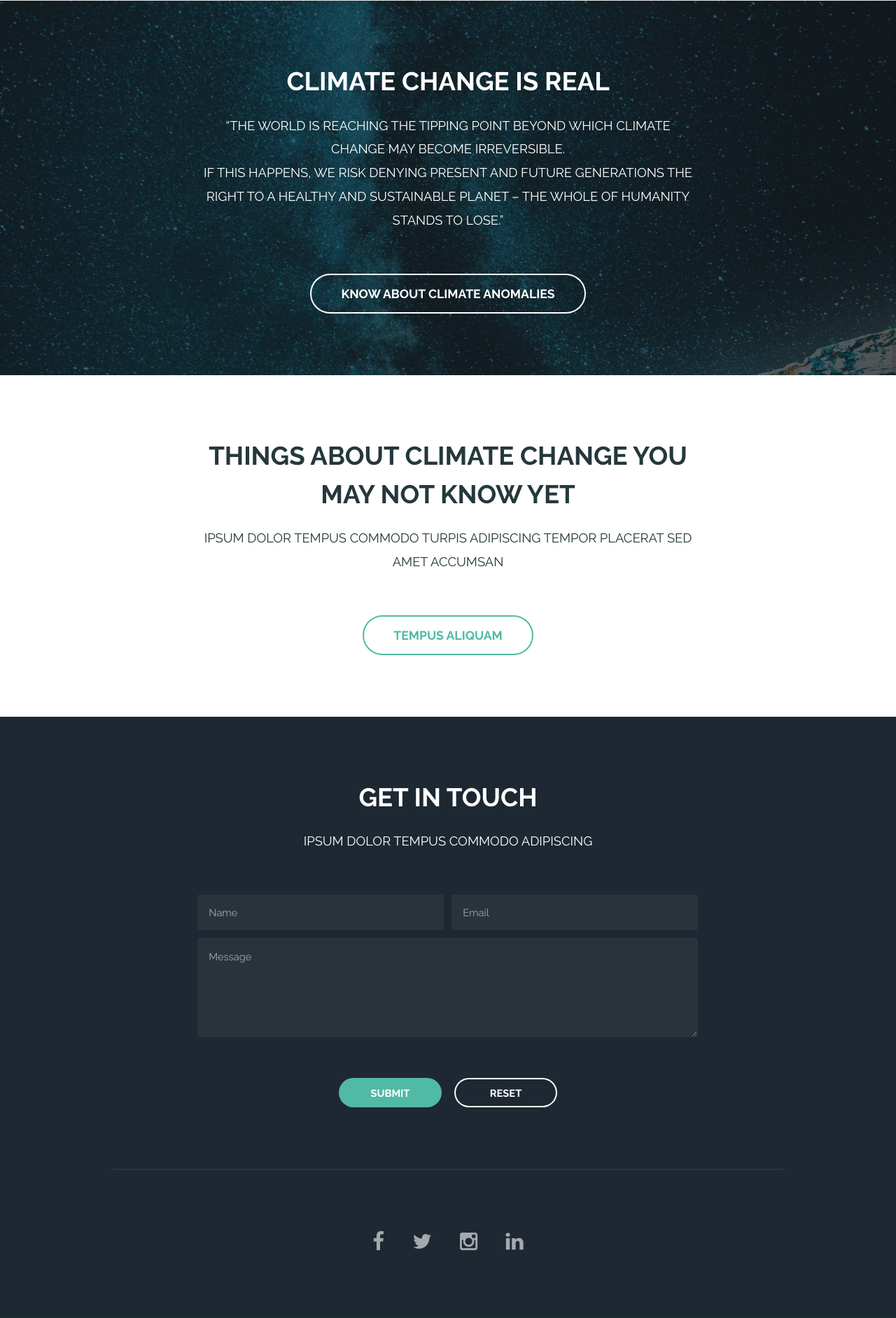
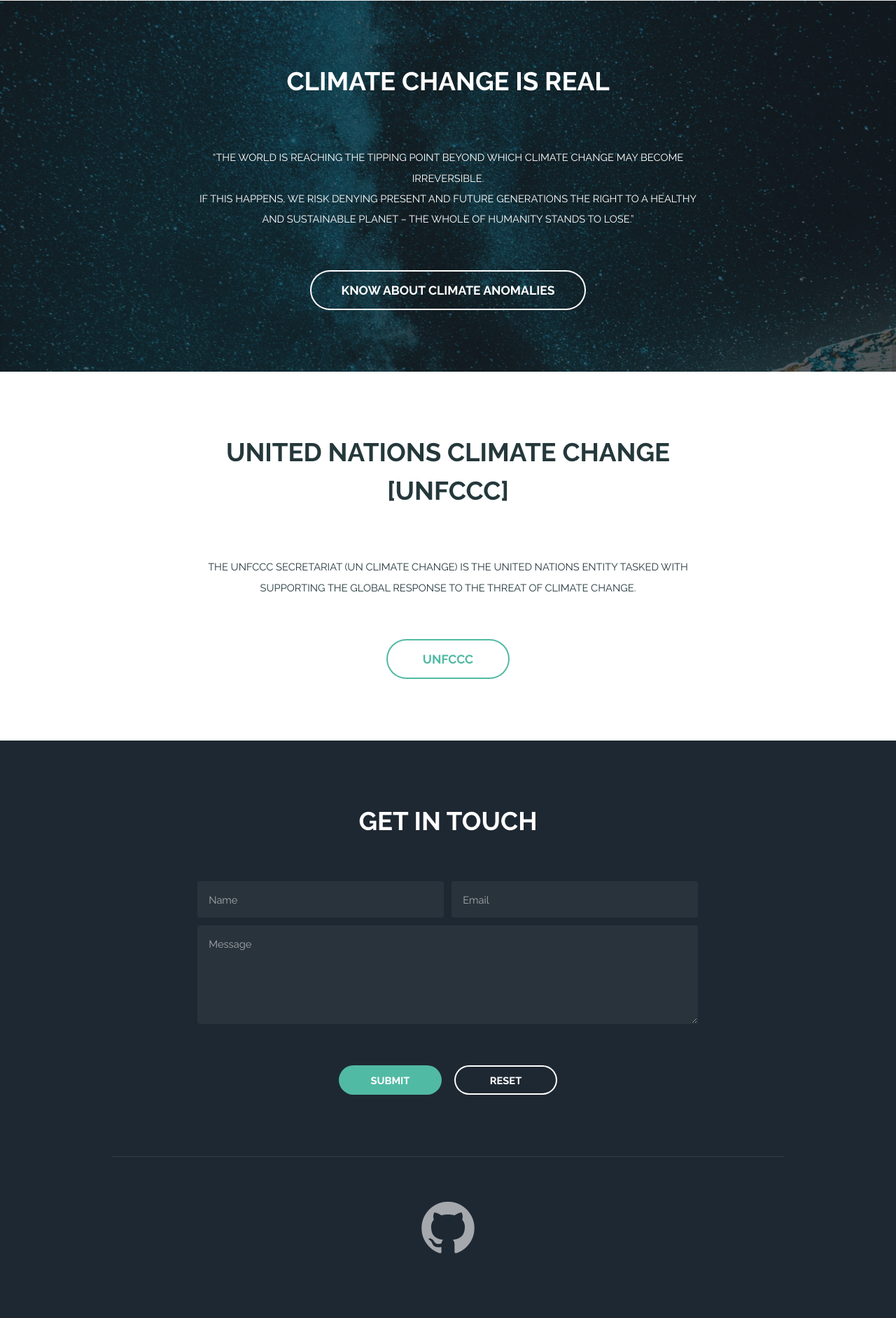
Before and after one commit to rutvikdumre/envio-edu-Flask-Python-Data-Analytics-, a Flask app: page / in a window 1280 px wide. Shown: the part 1396-3279 px from the top of the page at 70% size. Before the commit the page ends 3183 px from the top, so only its background shows below. Run offline with Flask 2, Linux system fonts and the light colour scheme.

Commit message:
alpha 1.0

```diff
--- a/app.py
+++ b/app.py
@@ -18,6 +18,7 @@
 def weather():
     if request.method == 'POST':
         city = request.form['city']
+        city=city.replace(' ', '+')
     else:
         city = 'mumbai'
     api = 'dcf3d7d0f1a4ec2f74db52f75aedfa41'
@@ -35,7 +36,7 @@
 		"temp": str(list_of_data['main']['temp']) + 'k',
 		"pressure": str(list_of_data['main']['pressure']),
 		"humidity": str(list_of_data['main']['humidity']),
-        "cityname": city,
+        "cityname": city.replace('+', ' '),
         "temp_cel": str(round(list_of_data['main']['temp']-273.15,2))+'C'
 	}
         return render_template('city.html', msg='City name invalid!', data=data)
@@ -47,7 +48,7 @@
 		"temp": str(list_of_data['main']['temp']) + 'k',
 		"pressure": str(list_of_data['main']['pressure']),
 		"humidity": str(list_of_data['main']['humidity']),
-        "cityname": city,
+        "cityname": city.replace('+', ' '),
         "temp_cel": str(round(list_of_data['main']['temp']-273.15,2))+'C'
 	}
     print(data)
--- a/templates/city.html
+++ b/templates/city.html
@@ -27,7 +27,7 @@
 				<ul class="links">
 					<li><a href="/">Home</a></li>
 					<li><a href="/news"><span style="color: red;">Live:</span> Climate News</a></li>
-					<li><a href="/maps">Climate</a></li>
+					<li><a href="/maps">Climate Anomalies</a></li>
 					<li><a href="/city">Check Weather</a></li>
 				</ul>
 			</nav>
--- a/templates/index.html
+++ b/templates/index.html
@@ -27,7 +27,7 @@
 				<ul class="links">
 					<li><a href="/">Home</a></li>
 					<li><a href="/news"><span style="color: red;">Live:</span> Climate News</a></li>
-					<li><a href="/maps">Climate</a></li>
+					<li><a href="/maps">Climate Anomalies</a></li>
 					<li><a href="/city">Check Weather</a></li>
 				</ul>
 			</nav>
@@ -50,8 +50,8 @@
 					<span class="image"><img src="../static/images/weather.jpg" alt="" /></span>
 					<div class="content">
 						<a name="map"></a>
-							<h2>Know about how ...</h2>
-							<p>Want to know how the world looks right now? Explore the Climate Hot Map to see evidence of climate change including heat waves, sea-level rise, flooding, melting glaciers,</p>
+						<h2>Know more about Climate</h2>
+						<p>Want to know how the world looks right now? Explore the climate maps and head over to the news tab for the latest updates.</p>
 						<ul class="actions">
 							<li>
 								<a href="/news" class="button alt">Latest News</a>
@@ -81,8 +81,9 @@
 		<!-- Two -->
         <section id="three" class="wrapper style3 special">
             <div class="inner">
-				<header class="major narrow	">
+                <header class="major narrow    ">
                     <h2>Climate change is real</h2>
+                    <br>
                     <p>“The world is reaching the tipping point beyond which climate change may become irreversible. <br>
                         If this happens, we risk denying present and future generations
                         the right to a healthy and sustainable planet – the whole of humanity stands to lose.”</p>
@@ -92,21 +93,18 @@
                 </ul>
             </div>
         </section>
-
 <section id="two" class="wrapper special">
                 <div class="inner">
                     <header class="major narrow">
-						<h2>Things about climate change you may not know yet</h2>
-						<p>Ipsum dolor tempus commodo turpis adipiscing Tempor placerat sed amet accumsan</p>
+                        <h2>United Nations Climate Change [UNFCCC]</h2>
+                        <br>
+                        <p>The UNFCCC secretariat (UN Climate Change) is the United Nations entity tasked with supporting the global response to the threat of climate change.</p>
                     </header>
-
                     <ul class="actions">
-						<li><a href="#" class="button big alt">Tempus Aliquam</a></li>
+                        <li><a href="https://unfccc.int/about-us/about-the-secretariat" class="button big alt">UNFCCC</a></li>
                     </ul>
                 </div>
             </section>
-
-		<!-- Three -->
 
 
 		<!-- Four -->
@@ -114,7 +112,6 @@
 			<div class="inner">
 				<header class="major narrow">
 					<h2>Get in touch</h2>
-						<p>Ipsum dolor tempus commodo adipiscing</p>
 				</header>
 				<form action="#" method="POST">
 					<div class="container 75%">
@@ -142,22 +139,12 @@
 		<footer id="footer">
 			<div class="inner">
 				<ul class="icons">
-						<li><a href="#" class="icon fa-facebook">
-							<span class="label">Facebook</span>
-						</a></li>
-						<li><a href="#" class="icon fa-twitter">
-							<span class="label">Twitter</span>
-						</a></li>
-						<li><a href="#" class="icon fa-instagram">
-							<span class="label">Instagram</span>
-						</a></li>
-						<li><a href="#" class="icon fa-linkedin">
-							<span class="label">LinkedIn</span>
-						</a></li>
+					<li>
+						<a href="https://github.com/rutvikdumre/envio-edu" target=" " class="icon fa-github fa-3x"><span class="label">Github</span></a>
+					</li>
 				</ul>
 			</div>
 		</footer>
-
 		<!-- Scripts -->
 			<script src="../static/assets/js/jquery.min.js"></script>
 			<script src="../static/assets/js/skel.min.js"></script>
```
Also changed, not shown: templates/maps.html (+4 -13 lines), templates/news.html (+5 -14 lines). Lines whose indentation alone changed are shown as unchanged.
